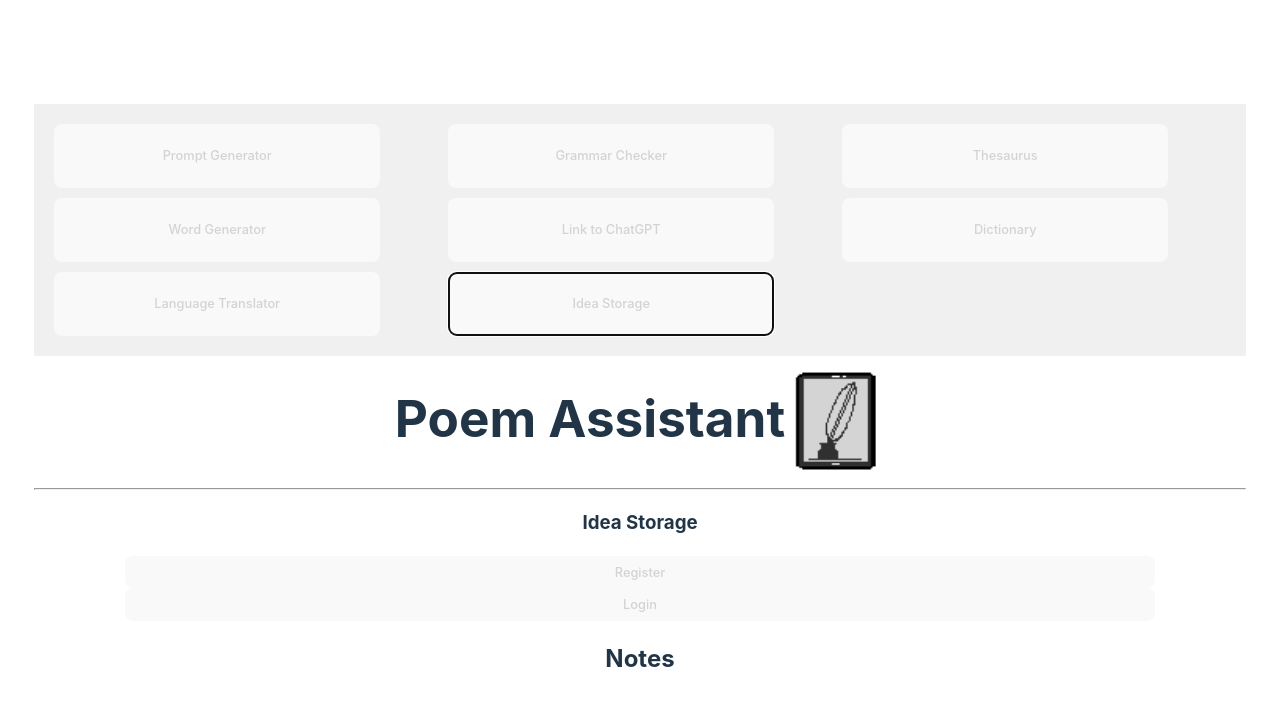
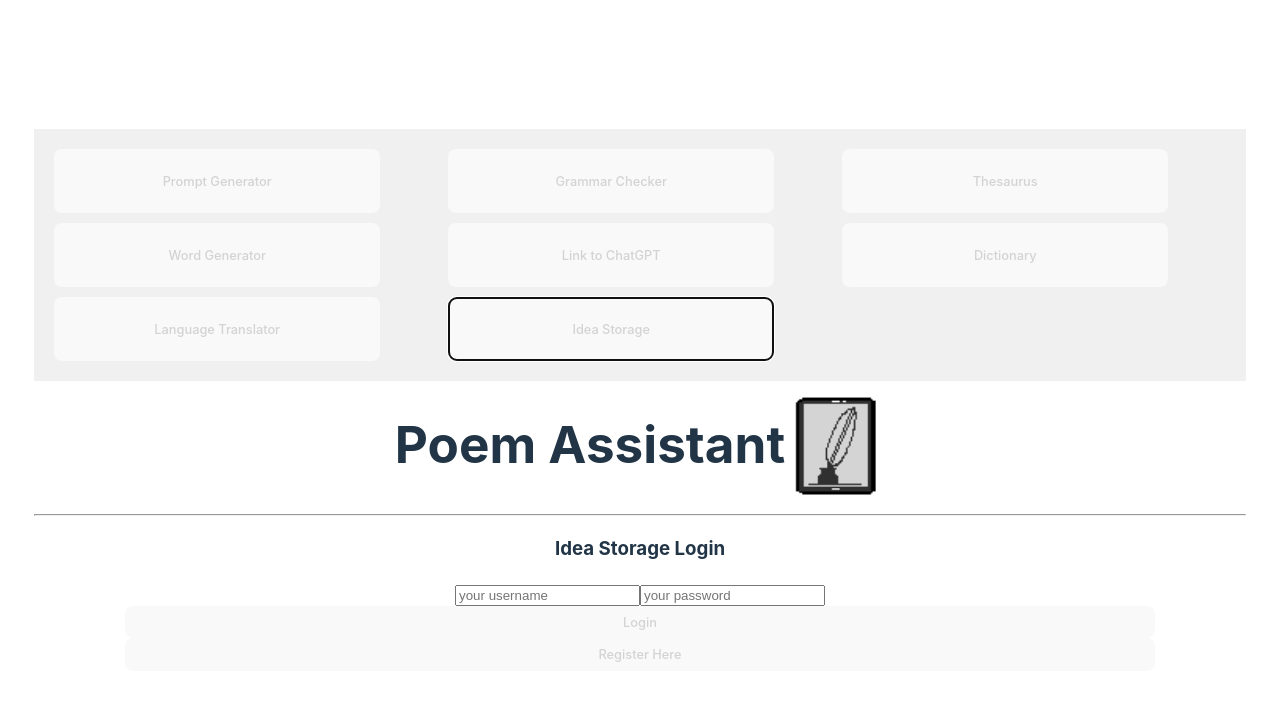
Before and after one commit to ross-ian28/poem-assistant-ui, a React (Create React App) app: page / in a window 1280 px wide. Both pictures are taken after a click on the button "Idea Storage". Shown: the top 706 px of the page. Built offline with nearby package versions, Linux system fonts and the light colour scheme.

Commit message:
Update signup login ui

```diff
--- a/src/components/IdeaStorage/IdeaStorage.jsx
+++ b/src/components/IdeaStorage/IdeaStorage.jsx
@@ -4,7 +4,7 @@ import { Login } from '.././Login/Login.jsx';
 import { Notes } from '.././Notes/Notes.jsx';
 
 export const IdeaStorage  = () => {
-    const [currentPage, setCurrentPage] = useState('notes');
+    const [currentPage, setCurrentPage] = useState('login');
 
     const togglePage = (pageName) => {
         setCurrentPage(pageName);
@@ -12,11 +12,6 @@ export const IdeaStorage  = () => {
 
     return (
       <div>
-        <h3>Idea Storage</h3>
-
-        <button onClick={() => togglePage('register')}>Register</button>
-        <button onClick={() => togglePage('login')}>Login</button>
-
         {currentPage === 'notes' ? (
           <Notes onFormSwitch={togglePage} />
         ) : currentPage === 'register' ? (
--- a/src/components/Login/Login.jsx
+++ b/src/components/Login/Login.jsx
@@ -14,16 +14,14 @@ export const Login  = (props) => {
 
   return (
     <div>
-      <h3>Notes Login</h3>
-      <form className="register-form" onSubmit={handleSubmit}>
-          <label form="username">Username</label>
+      <h3>Idea Storage Login</h3>
+      <form className="login-form" onSubmit={handleSubmit}>
           <input value={username} onChange={(e) => setUsername(e.target.value)} placeholder="your username" id="username" name="username" />
-          <label form="password">Password</label>
-          <input value={pass} onChange={(e) => setPass(e.target.value)} type="password" placeholder="********" id="password" name="password" />
+          <input value={pass} onChange={(e) => setPass(e.target.value)} type="password" placeholder="your password" id="password" name="password" />
           { !isPending && <button type="submit">Login</button>}
           { isPending && <button type="submit" disabled>Logging In</button>}
-          <button className="link-btn" onClick={() => props.togglePage('notes')}>Notes</button>
       </form>
+      <button className="login-link-btn" onClick={() => props.onFormSwitch('register')}>Register Here</button>
       <div className="error-msg">
           {errorMsg}
       </div>
--- a/src/components/Register/Register.jsx
+++ b/src/components/Register/Register.jsx
@@ -1,7 +1,30 @@
-export const Register = () => {
-    return (
-      <div>
-        <h2>Reigster</h2>
+import React, { useState } from 'react';
+
+export const Register  = (props) => {
+  const [username, setUsername] = useState('');
+  const [pass, setPass] = useState('');
+  const [errorMsg, setError] = useState('');
+  const [isPending, setIsPending] = useState(false);
+
+  const handleSubmit = async (e) => {
+      // Login user backend call
+      setError('');
+      setIsPending(false);
+  }
+
+  return (
+    <div>
+      <h3>Idea Storage SignUp</h3>
+      <form className="register-form" onSubmit={handleSubmit}>
+          <input value={username} onChange={(e) => setUsername(e.target.value)} placeholder="your username" id="username" name="username" />
+          <input value={pass} onChange={(e) => setPass(e.target.value)} type="password" placeholder="********" id="password" name="password" />
+          { !isPending && <button type="submit">Sign Up</button>}
+          { isPending && <button type="submit" disabled>Signing Up</button>}
+      </form>
+      <button className="signup-link-btn" onClick={() => props.onFormSwitch('login')}>Login Here</button>
+      <div className="error-msg">
+          {errorMsg}
       </div>
-    );
+    </div>
+  );
 };
```
